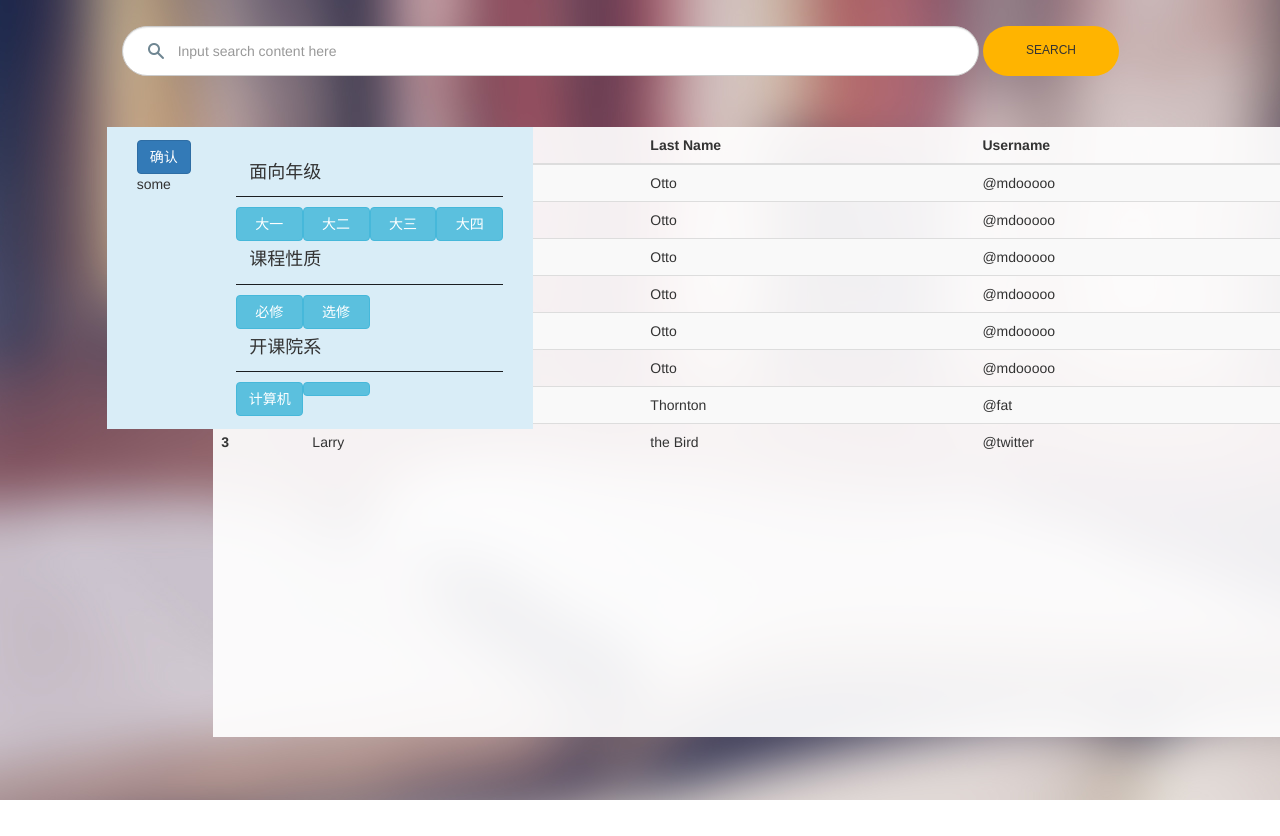
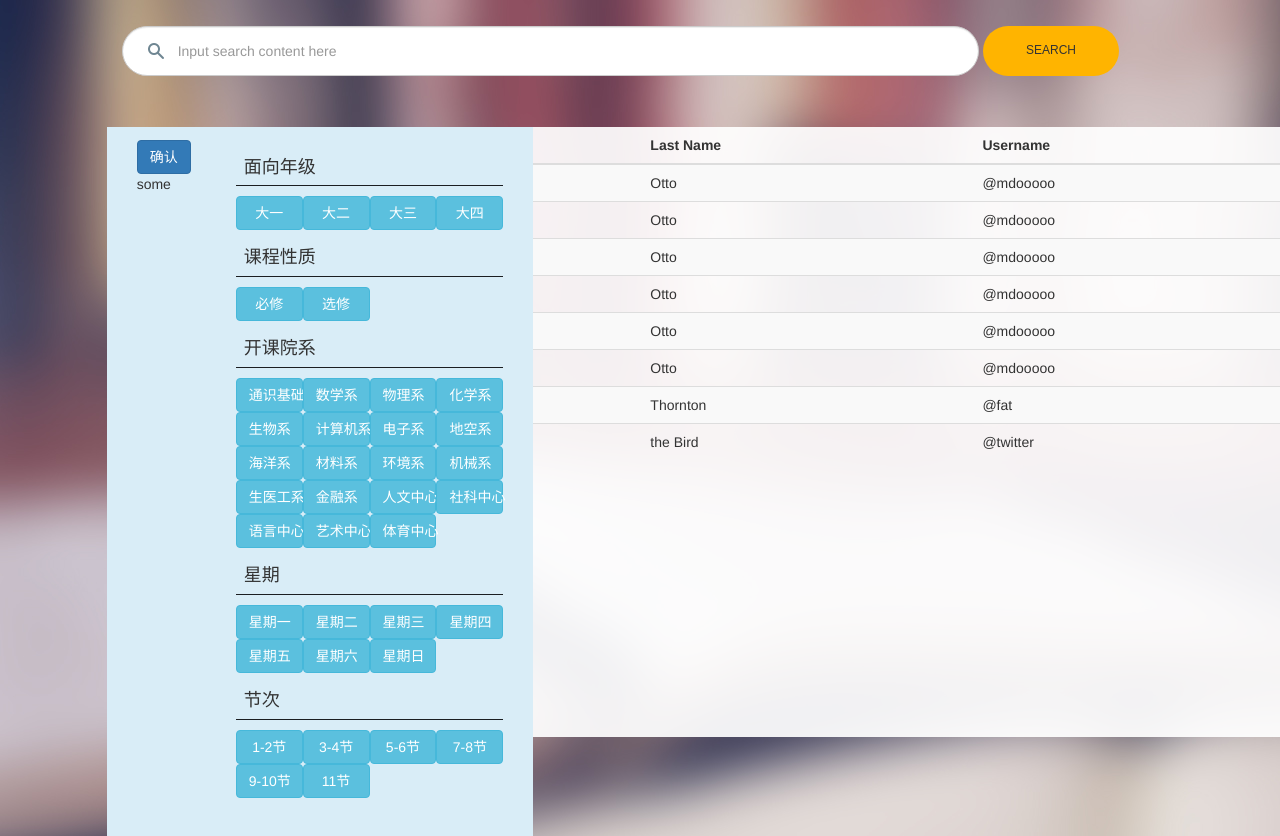
Before and after one commit to Znmangosteen/interface, a plain HTML site: page html/user_main.html in a window 1280 px wide. Both pictures are taken after a click on the button "编辑". Shown: the top 836 px of the page. Before the commit the page ends 800 px from the top, so only its background shows below. Drawn offline with nearby package versions, Linux system fonts and the light colour scheme.

Commit message:
标签差不多做完了

```diff
--- a/css/UserStyle.css
+++ b/css/UserStyle.css
@@ -59,9 +59,16 @@ body {
 }
 .label_title {
     border-bottom: 1px solid #1b1e21;
-    padding: 5%;
+    padding: 3%;
+    /*margin-top: 20px;*/
+}
 
+.label_set {
+    height: auto;
+    display: inline-block;
+    width: 100%;
 }
+
 
 .label_button {
     margin: 0.1% ;
@@ -71,7 +78,7 @@ body {
 #label {
     z-index: 150;
     padding-top: 1%;
-    padding-bottom: 1%;
+    padding-bottom: 3%;
 }
 
 #class_table {
--- a/js/action.js
+++ b/js/action.js
@@ -27,12 +27,19 @@ function showSelectedLabel() {
 }
 
 function generate_labels() {
-    var labels_title = {"grade": "面向年级", "character": "课程性质", "department": "开课院系"};
-    var labels = {"grade": "大一 大二 大三 大四", "character": "必修 选修", "department": "计算机 "};
+    var labels_title = {"grade": "面向年级", "character": "课程性质", "department": "开课院系", "week": "星期", "time": "节次"};
+    var labels = {
+        "grade": "大一 大二 大三 大四",
+        "character": "必修 选修",
+        "department": "通识基础部 数学系 物理系 化学系 生物系 计算机系 电子系 地空系 海洋系 材料系 环境系 机械系 生医工系 金融系 人文中心 社科中心 语言中心 艺术中心 体育中心",
+        "week": "星期一 星期二 星期三 星期四 星期五 星期六 星期日",
+        "time": "1-2节 3-4节 5-6节 7-8节 9-10节 11节"
+    };
 
     var labels_obj = [];
     for (var i in labels) {
         var l_obj = document.createElement('div');
+        l_obj.classList.add("label_set");
         var ls = labels[i].split(" ");
         var title_obj = document.createElement("h4");
         title_obj.innerHTML = labels_title[i];
@@ -44,18 +51,19 @@ function generate_labels() {
             var label_name = ls[j];
 
             var single_label = document.createElement("button");
-            single_label.id = label_name;
+            // single_label.id = label_name;
             single_label.classList.add("btn");
             single_label.classList.add("btn-info");
             single_label.classList.add("col-md-3");
             // single_label.classList.add("label_button");
-
+            single_label.setAttribute("onclick", "select_label(this)");
+            single_label.setAttribute("title", "unselected");
             single_label.innerHTML = label_name;
             l_obj.appendChild(single_label);
 
             // single_label.classList.add("col-md-3");
+        }
 
-        }
 
         labels_obj.push(l_obj);
         var br = document.createElement("br");
@@ -64,3 +72,26 @@ function generate_labels() {
 
     return labels_obj;
 }
+
+function copy(obj){
+    var newobj = {};
+    for ( var attr in obj) {
+        newobj[attr] = obj[attr];
+    }
+    return newobj;
+}
+
+function select_label(obj) {
+    if (obj.title === "unselected") {
+        obj.classList.replace("btn-info", "btn-success");
+        obj.setAttribute("title", "selected");
+        var show_it = copy(obj);
+
+    } else {
+
+        obj.classList.replace("btn-success", "btn-info");
+        obj.setAttribute("title", "unselected");
+
+    }
+
+}
```
Also changed, not shown: html/user_main.html (indentation only).
